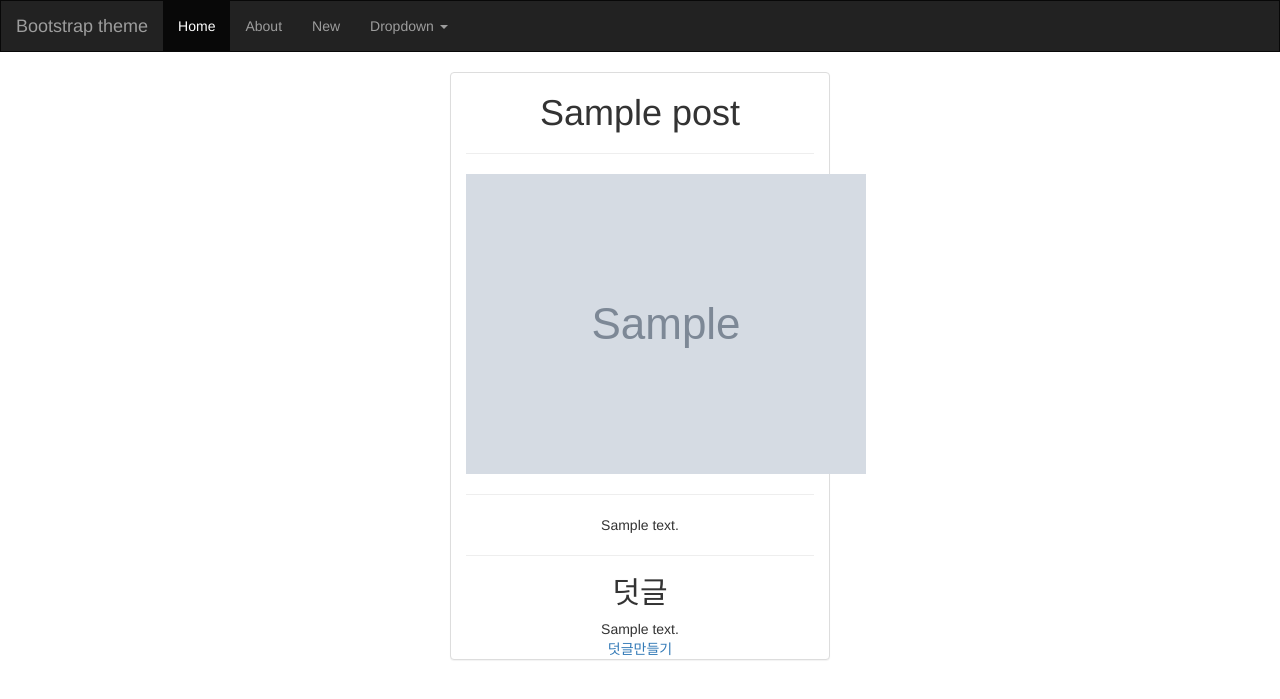
After one commit to insu0616/insoocho2, a Django app: template blog/templates/blog/detail.html in a window 1280 px wide. The commit adds this page. Shown: the top 699 px of the page. Run offline with Django 3.2, Linux system fonts and the light colour scheme; the template is opened without the code that fills it: most values are stand-ins (such as "Sample title", 1, 10 or a date in 2020); grey boxes marked "Sample" are stand-in pictures; some libraries are stand-ins or nearby versions.

Commit message:
detail 구현

```diff
--- /dev/null
+++ b/blog/templates/blog/detail.html
@@ -0,0 +1,21 @@
+{% extends 'blog/base.html' %}
+
+{% block body %}
+<div class="row">
+    <div class="container">
+        <div class="panel panel-default col-sm-offset-4 col-sm-4">
+            <h1>{{ post.title }}</h1><hr>
+            <p><img src="{{ post.photo.url }}"/><p><hr>
+            <p>{{ post.content }}</p>
+            <hr>
+            <h2>덧글</h2>
+            {% for comment in post.comment_set.all %}
+            <div>
+                {{ comment.content }}
+            </div>
+            {% endfor %}
+            <a href="#">덧글만들기</a>
+        </div>
+    </div>
+</div>
+{% endblock %}
--- a/blog/templates/blog/index.html
+++ b/blog/templates/blog/index.html
@@ -3,7 +3,7 @@
 {% block body %}
     {% for post in post_list %}
         <ul>
-            <a href="#">{{ post.title }}</a>
+            <a href="{% url 'blog:detail' post.pk %}">{{ post.title }} [{{post.comment_set.all.count}}]</a>
         </ul>
     {% endfor %}
 {% endblock %}
--- a/blog/urls.py
+++ b/blog/urls.py
@@ -1,6 +1,8 @@
 from django.conf.urls import url
 from . import views
 
+app_name = 'blog'
 urlpatterns = [
     url(r'^$', views.index, name='index'),
+    url(r'^(?P<pk>\d+)/$', views.detail, name="detail")
 ]
--- a/blog/views.py
+++ b/blog/views.py
@@ -4,3 +4,7 @@ from .models import Post, Comment
 def index(request):
     post_list = Post.objects.all()
     return render(request, 'blog/index.html', {'post_list': post_list})
+
+def detail(request, pk):
+    post = Post.objects.get(pk=pk)
+    return render(request, 'blog/detail.html', {'post': post})
```
